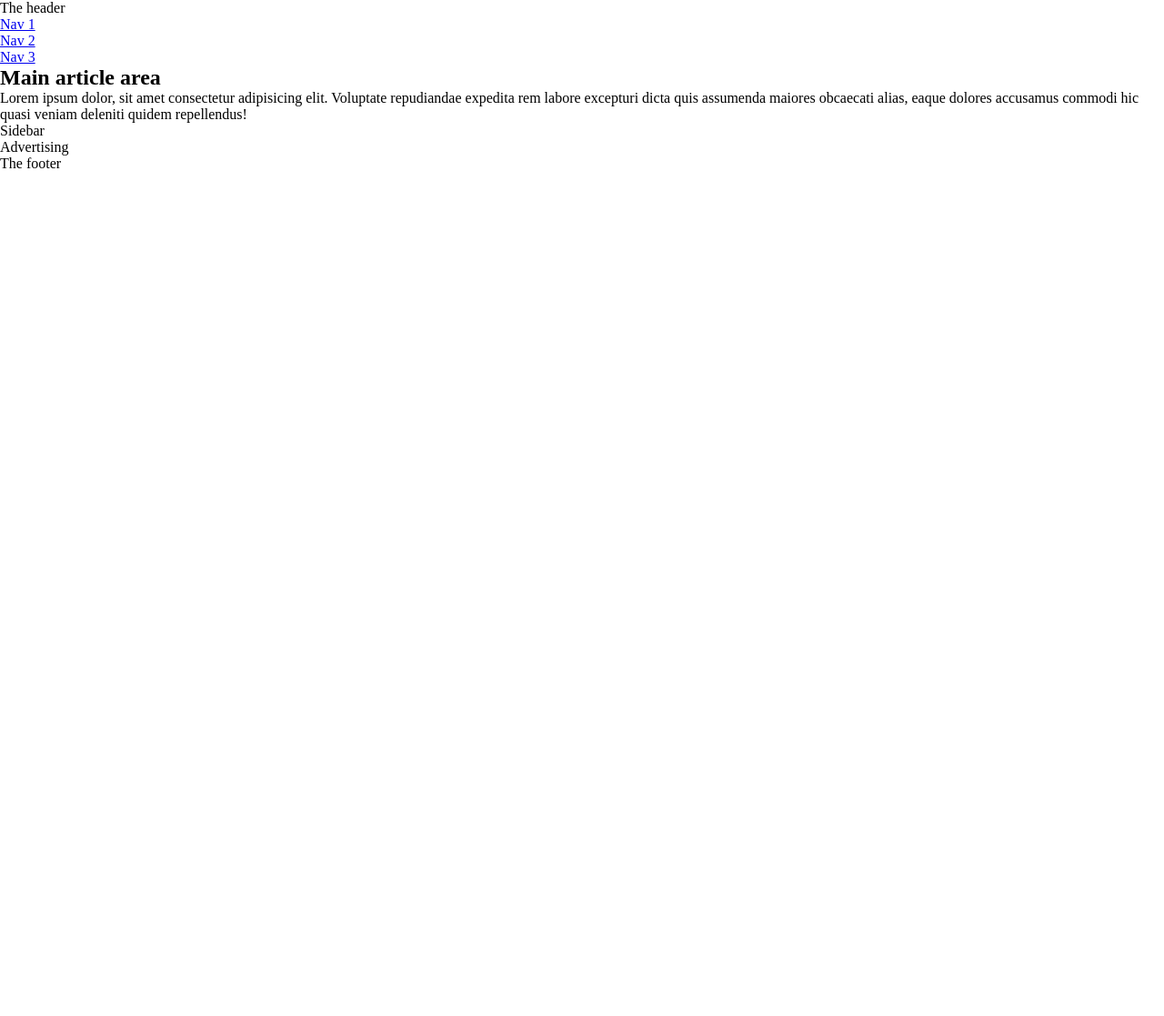
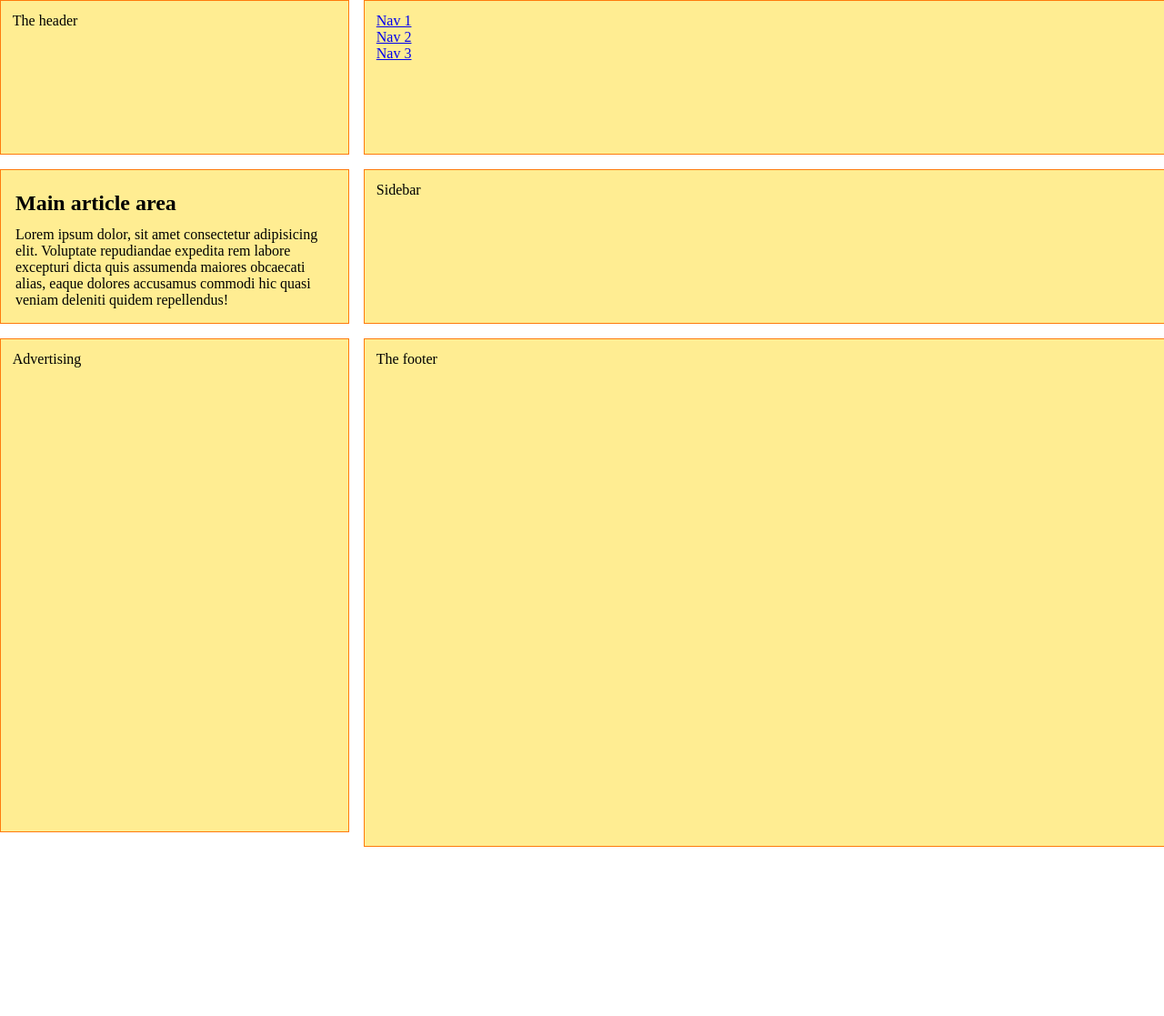
Before and after one commit to Wozniak3b/TSI, a PHP site: page / in a window 1280 px wide. Shown: the whole page at 91% size. Before the commit the page ends 185 px from the top, so only its background shows below. Run offline with PHP 8.4, Linux system fonts and the light colour scheme.

Commit message:
Added first @media

```diff
--- a/RWDpodstawy/style/style.css
+++ b/RWDpodstawy/style/style.css
@@ -6,7 +6,6 @@
     box-sizing: border-box;
 }
 
-@media (max-width:640px) {
 header {
     background-color: #ffed92;
     border: 1px solid #fe7b0d;
@@ -56,4 +55,14 @@
     border: 1px solid #fe7b0d;
     padding: 0.8em;
 }
+
+@media (min-width:640px) {
+    .container {
+        display: grid;
+        grid-template-columns: 30% 70%;
+        grid-template-rows: 2fr 2fr 6fr 2fr;
+        column-gap: 1em;
     }
+
+
+}
```
Lines whose indentation alone changed are shown as unchanged.
